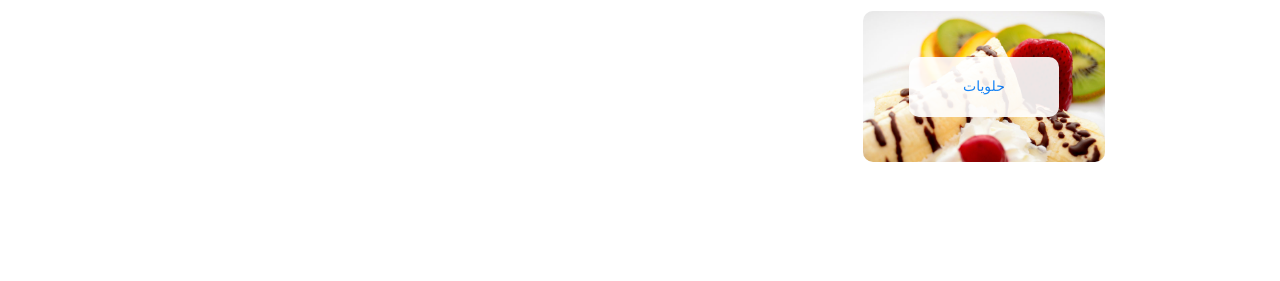
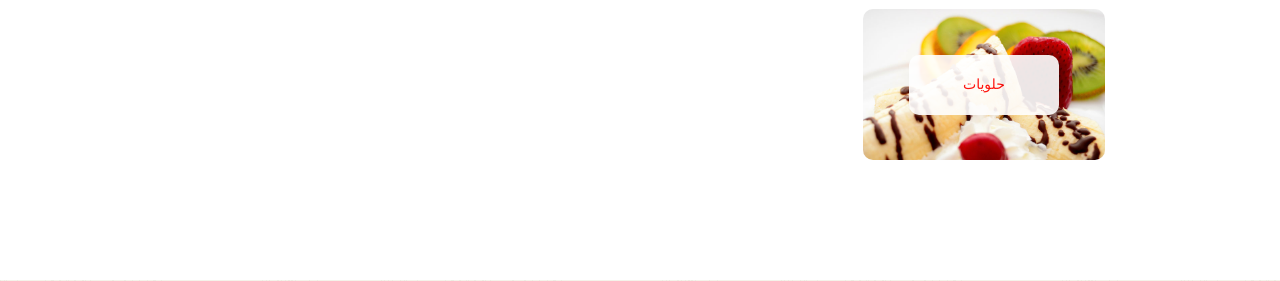
Before and after one commit to sara97oheda/ITSE412_Project, a PHP site: page / in a window 1280 px wide. Shown: the part 2975-3256 px from the top of the page. Run offline with PHP 8.4, Linux system fonts and the light colour scheme; some libraries are stand-ins or nearby versions.

Commit message:
editing code

```diff
--- a/Delivary_Online/index.php
+++ b/Delivary_Online/index.php
@@ -333,7 +333,7 @@
 					تعرف على
 				</span>
 
-				<h3 class="t-center m-t-2" style="font-family: '29LT Bukra Bold'; font-size: 30px;">
+				<h3 class="t-center m-t-2" style="font-family: '29LT Bukra Bold'; font-size: 30px; color: red">
 					قائمتنا
 				</h3>
 			</div>
@@ -347,7 +347,7 @@
 								<img src="images/beef-bread-breakfast-1633559.jpg" alt="IMG-MENU">
 
 								<!-- Button2 -->
-								<a href="menu.php #lunch" class="btn2 flex-c-m ab-c-m size4" style="font-family: '29LT Bukra Bold'; font-size: 14px;">
+								<a href="menu.php #lunch" class="btn2 flex-c-m ab-c-m size4" style="font-family: '29LT Bukra Bold'; font-size: 14px; color: red">
 									السندوتششات
 
 								</a>
@@ -360,7 +360,7 @@
 								<img src="images/biriyani-chicken-cooked-1624487.jpg" alt="IMG-MENU">
 
 								<!-- Button2 -->
-								<a href="menu.php #lunch"  class="btn2 flex-c-m ab-c-m size4" style="font-family: '29LT Bukra Bold'; font-size: 14px;">
+								<a href="menu.php #lunch"  class="btn2 flex-c-m ab-c-m size4" style="font-family: '29LT Bukra Bold'; font-size: 14px; color: red">
 									الوجبات
 								</a>
 							</div>
@@ -372,7 +372,7 @@
 								<img src="images/appetizing-bread-breakfast-357573.jpg" alt="IMG-MENU">
 
 								<!-- Button2 -->
-								<a href="menu.php #dinner"  class="btn2 flex-c-m ab-c-m size4" style="font-family: '29LT Bukra Bold'; font-size: 14px;">
+								<a href="menu.php #dinner"  class="btn2 flex-c-m ab-c-m size4" style="font-family: '29LT Bukra Bold'; font-size: 14px; color: red">
 									إفطار
 								</a>
 							</div>
@@ -389,7 +389,7 @@
 								<img src="images/beverage-blur-breakfast-851555.jpg" alt="IMG-MENU">
 
 								<!-- Button2 -->
-								<a href="menu.php #breakfast"  class="btn2 flex-c-m ab-c-m size4" style="font-family: '29LT Bukra Bold'; font-size: 14px;">
+								<a href="menu.php #breakfast"  class="btn2 flex-c-m ab-c-m size4" style="font-family: '29LT Bukra Bold'; font-size: 14px; color: red">
 									مشروبات
 								</a>
 							</div>
@@ -397,13 +397,13 @@
 
 
 
-						<div class="col-sm-9" style="margin-top: -18px;">
+						<div class="col-sm-9" style="margin-top: -20px;">
 							<!-- Item our menu -->
 							<div class="item-ourmenu bo-rad-10 hov-img-zoom pos-relative m-t-30">
 								<img src="images/our-menu-16.jpg" alt="IMG-MENU">
 
 								<!-- Button2 -->
-								<a href="menu.php #breakfast"  class="btn2 flex-c-m ab-c-m size4" style="font-family: '29LT Bukra Bold'; font-size: 14px;">
+								<a href="menu.php #breakfast"  class="btn2 flex-c-m ab-c-m size4" style="font-family: '29LT Bukra Bold'; font-size: 14px; color: red">
 									حلويات
 								</a>
 							</div>
```
